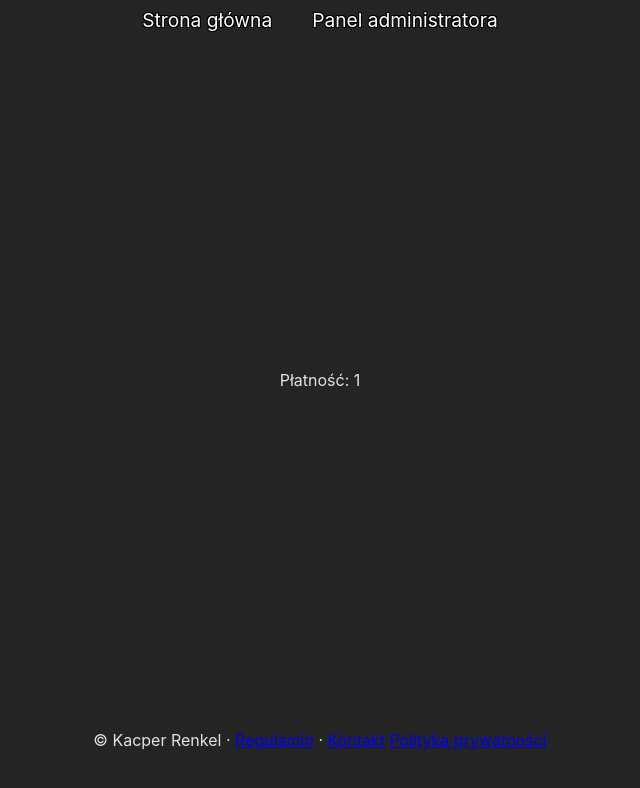
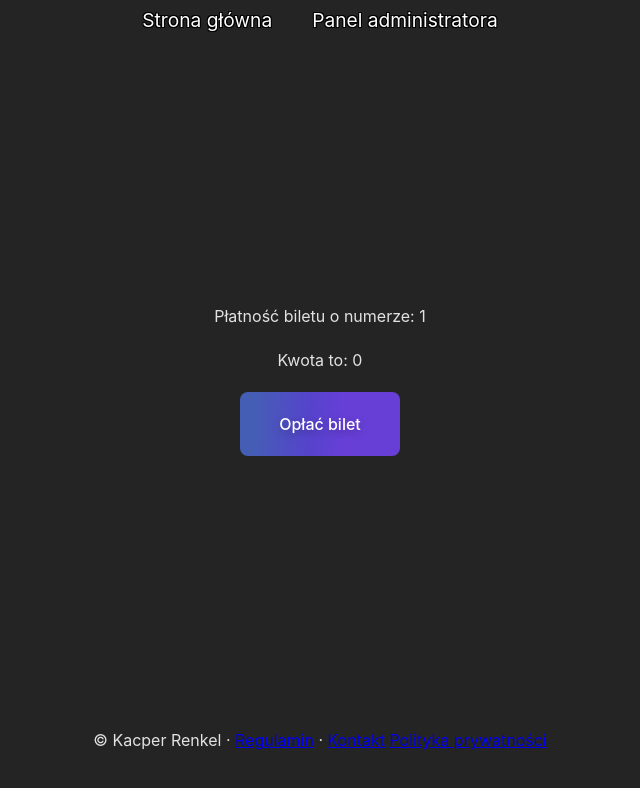
Before and after one commit to kacper0276/ParkingProject, a React (Vite) app in the folder frontend/: page /platnosc/1 in a window 1280 px wide. Shown: the top 788 px of the page, without its empty margins (320-960 px from the left). Built offline with nearby package versions, Linux system fonts and the light colour scheme; no server answers.

Commit message:
[FE] Implements method to Pay for parking

```diff
--- a/frontend/src/Pages/PaymentPage/PaymentPage.module.css
+++ b/frontend/src/Pages/PaymentPage/PaymentPage.module.css
@@ -3,4 +3,39 @@
     display: flex;
     justify-content: center;
     align-items: center;
+    flex-direction: column;
+    gap: 20px;
 }
+
+.paid_button {
+    background-image: linear-gradient(92.88deg, #455EB5 9.16%, #5643CC 43.89%, #673FD7 64.72%);
+    border-radius: 8px;
+    border-style: none;
+    box-sizing: border-box;
+    color: #FFFFFF;
+    cursor: pointer;
+    flex-shrink: 0;
+    font-family: "Inter UI", "SF Pro Display", -apple-system, BlinkMacSystemFont, "Segoe UI", Roboto, Oxygen, Ubuntu, Cantarell, "Open Sans", "Helvetica Neue", sans-serif;
+    font-size: 16px;
+    font-weight: 500;
+    height: 4rem;
+    width: 10rem;
+    padding: 0 1.6rem;
+    text-align: center;
+    text-shadow: rgba(0, 0, 0, 0.25) 0 3px 8px;
+    transition: all .5s;
+    user-select: none;
+    -webkit-user-select: none;
+    touch-action: manipulation;
+}
+
+.paid_button:hover {
+    box-shadow: rgba(80, 63, 205, 0.5) 0 1px 30px;
+    transition-duration: .1s;
+}
+
+@media (min-width: 768px) {
+    .paid_button {
+        padding: 0 2.6rem;
+    }
+}
--- a/frontend/src/Pages/PaymentPage/PaymentPage.tsx
+++ b/frontend/src/Pages/PaymentPage/PaymentPage.tsx
@@ -1,8 +1,40 @@
 import { useParams } from "react-router-dom";
 import styles from "./PaymentPage.module.css";
+import axios from "axios";
+import { API_URL } from "../../App";
+import { useEffect, useState } from "react";
+
+interface ICost {
+  totalCost: string;
+}
 
 export default function PaymentPage() {
   const { id } = useParams();
+  const [cost, setCost] = useState<ICost>({ totalCost: "0" });
 
-  return <div className={`${styles.main_container}`}>Płatność: {id}</div>;
+  const fetchCostForTicket = async () => {
+    axios.get(`${API_URL}/calculate-cost/${id}`).then((res) => {
+      setCost(res.data);
+    });
+  };
+
+  const payForTicket = async () => {
+    axios.get(`${API_URL}/pay-for-ticket/${id}`).then((res) => {
+      alert(res.data);
+    });
+  };
+
+  useEffect(() => {
+    fetchCostForTicket();
+  }, []);
+
+  return (
+    <div className={`${styles.main_container}`}>
+      <p>Płatność biletu o numerze: {id}</p>
+      <p>Kwota to: {cost.totalCost}</p>
+      <button className={`${styles.paid_button}`} onClick={payForTicket}>
+        Opłać bilet
+      </button>
+    </div>
+  );
 }
```
